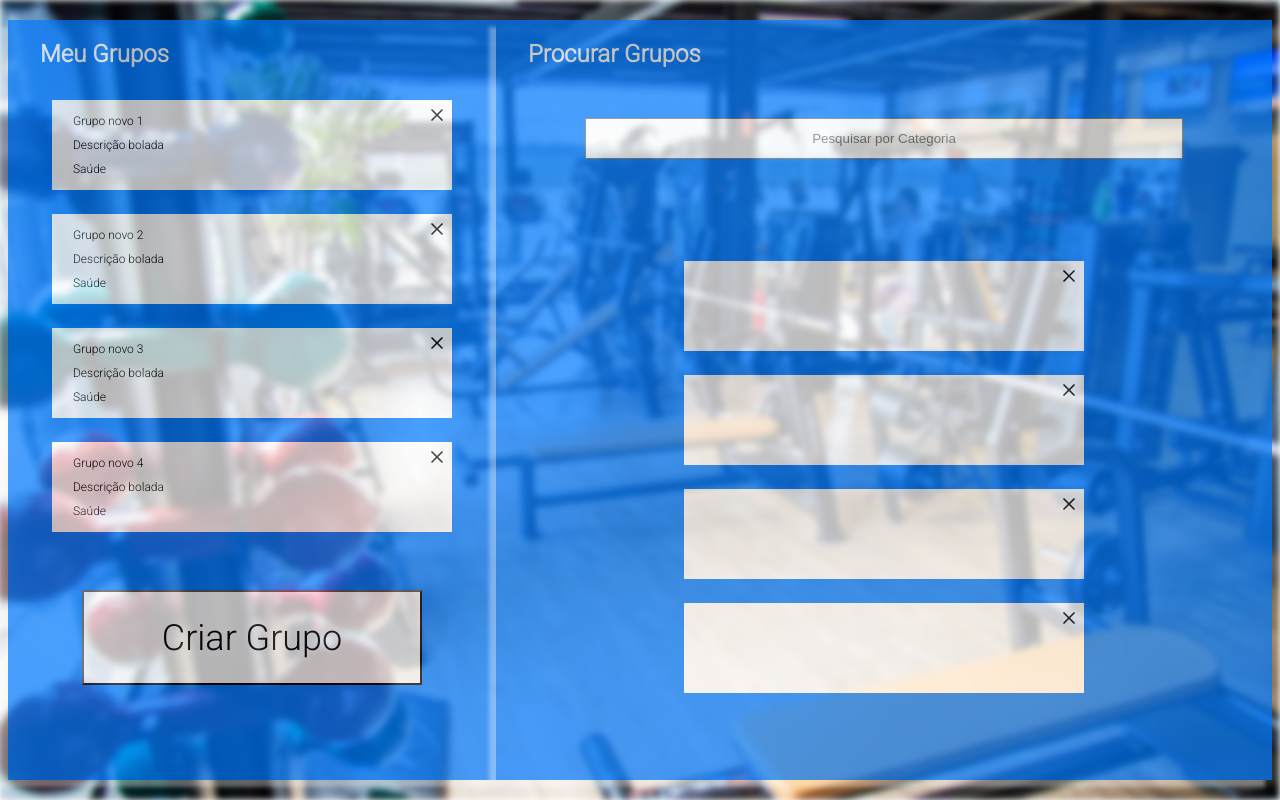
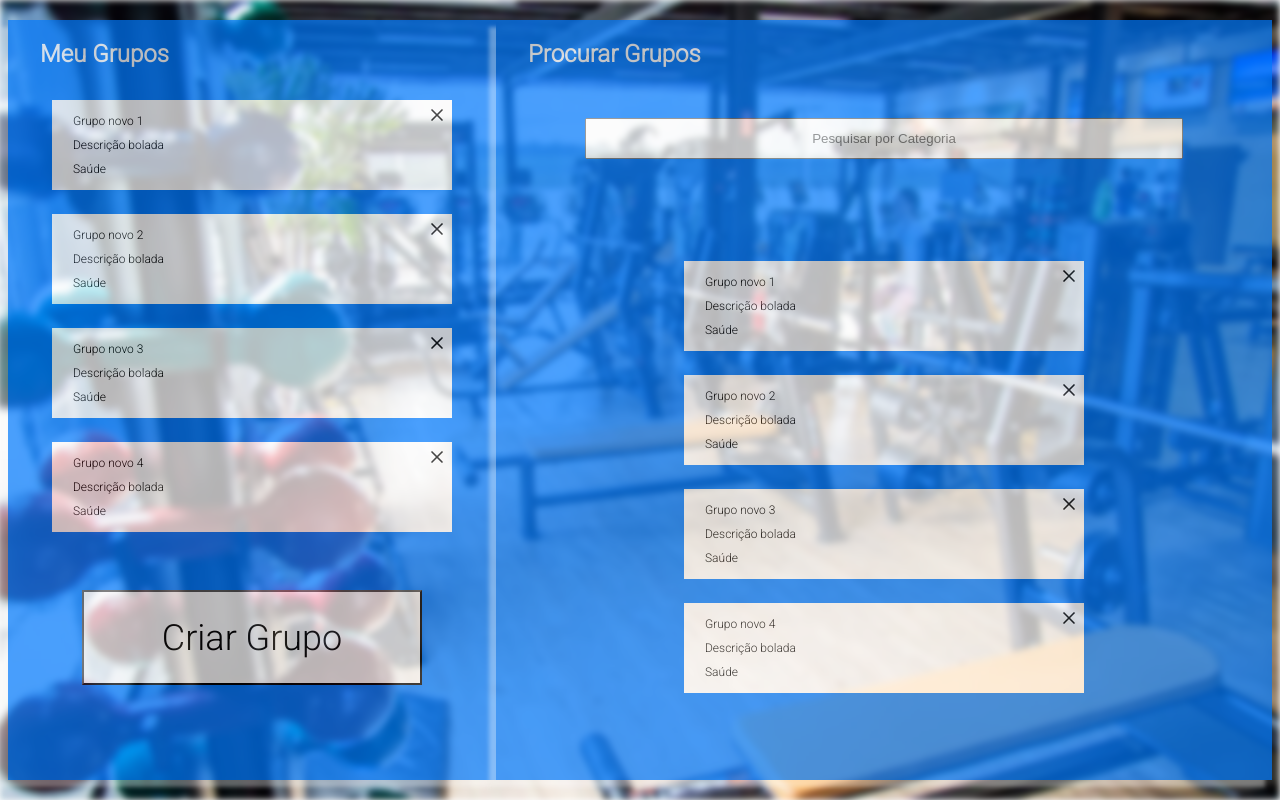
Before and after one commit to rafaelgsousa/Kenzy-academy-fitness, a React (Create React App) app: page / in a window 1280 px wide. Built offline with nearby package versions, Linux system fonts and the light colour scheme.

Commit message:
refactor: added textCard

```diff
--- a/src/pages/Group/index.js
+++ b/src/pages/Group/index.js
@@ -45,15 +45,27 @@ const Group = () => {
                 <Content>
                     <Card>
                         <ButtonX><FiX /></ButtonX>
+                        <TextCard>Grupo novo 1</TextCard>
+                        <TextCard>Descrição bolada</TextCard>
+                        <TextCard>Saúde</TextCard>
                     </Card>
                     <Card>
                         <ButtonX><FiX /></ButtonX>
+                        <TextCard>Grupo novo 2</TextCard>
+                        <TextCard>Descrição bolada</TextCard>
+                        <TextCard>Saúde</TextCard>
                     </Card>
                     <Card>
                         <ButtonX><FiX /></ButtonX>
+                        <TextCard>Grupo novo 3</TextCard>
+                        <TextCard>Descrição bolada</TextCard>
+                        <TextCard>Saúde</TextCard>
                     </Card>
                     <Card>
                         <ButtonX><FiX /></ButtonX>
+                        <TextCard>Grupo novo 4</TextCard>
+                        <TextCard>Descrição bolada</TextCard>
+                        <TextCard>Saúde</TextCard>
                     </Card>
                 </Content>
             </Container>
```
